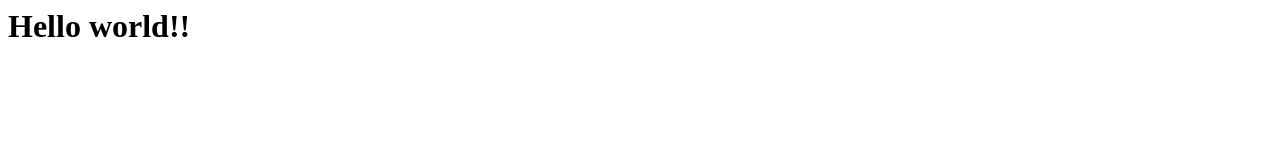
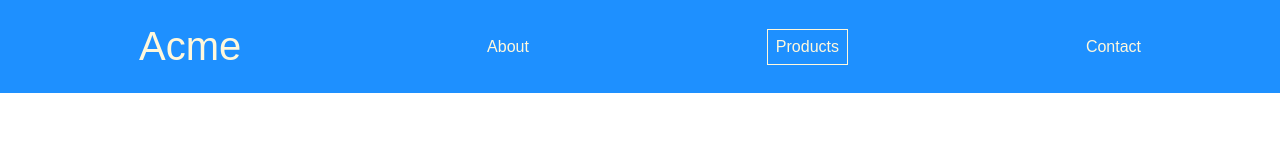
Before and after one commit to ericpkatz/acme-layout-2107, a plain HTML site: page index.html in a window 1280 px wide. Drawn offline with Linux system fonts and the light colour scheme.

Commit message:
add nav bar

```diff
--- a/index.html
+++ b/index.html
@@ -1,7 +1,44 @@
 <html>
   <head>
+<style>
+body {
+  margin: 0;
+  font-family: sans-serif;
+}
+nav {
+  background-color: dodgerBlue;
+  display: flex;
+  justify-content: space-around;
+  padding: 1rem;
+  align-items: center;
+}
+
+nav a {
+  color: cornSilk;
+  padding: 0.5rem;
+  text-decoration: none;
+}
+
+nav a:hover {
+  text-decoration: underline;
+}
+
+nav a:first-child {
+  font-size: 2.5rem;
+}
+
+nav a.selected {
+  border: solid 1px cornSilk;
+}
+
+</style>
   </head>
   <body>
-    <h1>Hello world!!</h1>
+    <nav>
+      <a href='#'>Acme</a>
+      <a href='#'>About</a>
+      <a href='#' class='selected'>Products</a>
+      <a href='#'>Contact</a>
+    </nav>
   </body>
 </html>
```
